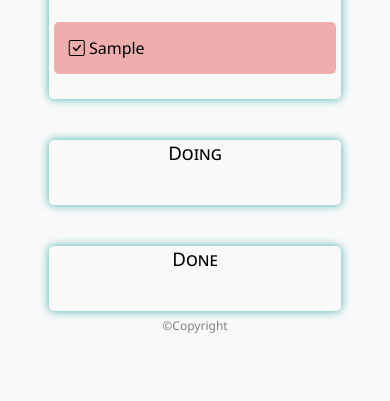
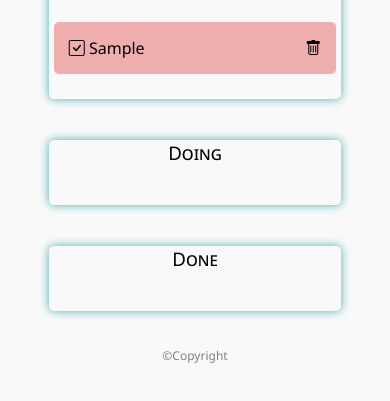
Before and after one commit to Dadore76/ToDo, a plain HTML site: page index.html in a window 390 px wide. Both pictures are taken after typing "Sample" into the empty fields and a click on the button 305 px from the left and 176 px from the top of the page. Shown: the part 269-670 px from the top of the page. Drawn offline with nearby package versions, Linux system fonts and the light colour scheme.

Commit message:
Fix Colors and usability

```diff
--- a/css/styles.css
+++ b/css/styles.css
@@ -19,6 +19,7 @@ html {
     padding-bottom: 90px;
     color: #fff;
     background: linear-gradient(to right, #43b0ad, #e0a2a2);
+
 }
 
 h1, h3 {
@@ -96,10 +97,9 @@ ul {
     padding: 2  0px;
     border-radius: 5px;
     box-shadow: 0px 0px 10px #43b0ad;
-    /* width: 35%; */
     width: 375px;
     min-width: 200px;
-
+    /* background-color: #e0e0e0; */
 }
 
 .list {
@@ -170,6 +170,7 @@ footer > div {
     color: gray;
     text-align: center;
     width: 100%;
+    padding-top: 30px
 }
 
 @media (max-width: 768px) {
@@ -182,4 +183,9 @@ footer > div {
     .item_container {
         width: 75%;
     }
+
+    .icon_del,
+    .item_doing > .icon_ret {
+        display: block;
+    }
 }
```
